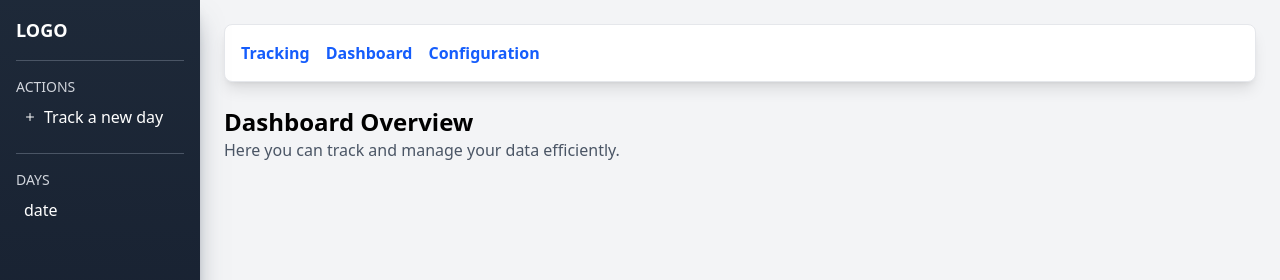
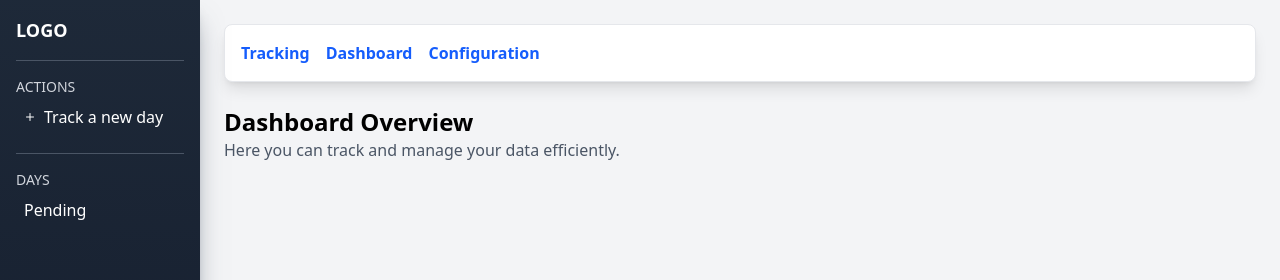
Before and after one commit to ecn-code/ai-food-tracker, a React (Vite) app: page / in a window 1280 px wide. Both pictures are taken after a click on the link "Track a new day". Shown: the top 280 px of the page. Built offline with nearby package versions, Linux system fonts and the light colour scheme.

Commit message:
add Home and Track components; enhance LeftPanel with track management functionality

```diff
--- a/src/components/Header.tsx
+++ b/src/components/Header.tsx
@@ -1,8 +1,6 @@
 import { Menu } from "lucide-react";
 
 export default function LeftPanel({ setMenuOpen }: { setMenuOpen: (state: boolean) => void }) {
-    console.log('b')
-
     return (
         <header className="flex justify-between items-center bg-white shadow-lg p-2 md:p-4 rounded-lg w-full transition-all border border-gray-200">
             <button
--- /dev/null
+++ b/src/components/Home.tsx
@@ -0,0 +1,8 @@
+export default function Home() {
+    return (
+        <>
+            <h1 className="text-2xl font-bold">Dashboard Overview</h1>
+            <p className="text-gray-600">Here you can track and manage your data efficiently.</p>
+        </>
+    );
+}
--- a/src/components/Layout.tsx
+++ b/src/components/Layout.tsx
@@ -1,20 +1,23 @@
 import { useState } from "react";
 import LeftPanel from "./LeftPanel"
 import Header from "./Header"
+import Home from "./Home";
+import Track, { TRACK_TYPE } from "./Track";
 
 export default function Layout() {
   const [menuOpen, setMenuOpen] = useState(false);
-  console.log('a')
-
+  const [tracks, setTracks] = useState(new Array<TRACK_TYPE>);
+  const [selectedTrack, setSelectedTrack] = useState<TRACK_TYPE | null>(null);
   return (
     <div className="flex flex-col h-screen">
       <div className="flex flex-1">
-        <LeftPanel menuOpen={menuOpen} setMenuOpen={setMenuOpen} />
+        <LeftPanel menuOpen={menuOpen} setMenuOpen={setMenuOpen} tracks={tracks} setTracks={setTracks} setSelectedTrack={setSelectedTrack} />
         <main className="flex-1 bg-gray-100 p-4 md:p-6 flex flex-col">
           <Header setMenuOpen={setMenuOpen} />
           <div className="mt-6 flex-1">
-            <h1 className="text-2xl font-bold">Dashboard Overview</h1>
-            <p className="text-gray-600">Here you can track and manage your data efficiently.</p>
+
+            {selectedTrack ? <Track track={selectedTrack} /> : <Home />}
+
           </div>
         </main>
       </div>
--- a/src/components/LeftPanel.tsx
+++ b/src/components/LeftPanel.tsx
@@ -1,8 +1,18 @@
 import { X, Plus } from "lucide-react";
-
-export default function LeftPanel({ menuOpen, setMenuOpen }: { menuOpen: boolean, setMenuOpen: (state: boolean) => void }) {
-    console.log('d')
-
+import { TRACK_TYPE } from "./Track";
+export default function LeftPanel({ menuOpen, setMenuOpen, tracks, setTracks, setSelectedTrack }: {
+    menuOpen: boolean,
+    setMenuOpen: (state: boolean) => void,
+    tracks: Array<TRACK_TYPE>,
+    setTracks: (tracks: Array<TRACK_TYPE>) => void,
+    setSelectedTrack: (track: TRACK_TYPE | null) => void
+}) {
+    const addTrackDay = () => {
+        setTracks([...tracks, { id: Math.random().toString(36), date: null, name: 'Pending' }])
+    }
+    const openTrack = (track: TRACK_TYPE) => {
+        setSelectedTrack(track)
+    }
     return (
         <aside
             className={`flex flex-col w-[200px] bg-gradient-to-b from-gray-800 to-gray-900 text-white p-4 fixed md:relative h-full transition-transform
@@ -23,12 +33,18 @@ export default function LeftPanel({ menuOpen, setMenuOpen }: { menuOpen: boolean
                     <h2 className="text-gray-300 text-sm uppercase">Actions</h2>
                     <a href="#" className="inline-flex items-center p-2 rounded hover:bg-gray-700 transition-colors">
                         <Plus size={12} />
-                        <span className="ml-2">Track a new day</span>
+                        <span onClick={addTrackDay} className="ml-2">Track a new day</span>
                     </a>
                 </section>
                 <section className="border-t border-gray-600 pt-4">
                     <h2 className="text-gray-300 text-sm uppercase">Days</h2>
-                    <a href="#" className="block p-2 rounded hover:bg-gray-700 transition-colors">date</a>
+                    {
+                        tracks.map((track) => {
+                            return (
+                                <a onClick={() => openTrack(track)} key={track.id} href="#" className="block p-2 rounded hover:bg-gray-700 transition-colors">{track.name}</a>
+                            )
+                        })
+                    }
                 </section>
             </nav>
         </aside>
--- /dev/null
+++ b/src/components/Track.tsx
@@ -0,0 +1,7 @@
+export type TRACK_TYPE = { id: string, date: Date | null, name: string };
+
+export default function Track({ track }: { track: TRACK_TYPE }) {
+    return (
+        <span>{track.id}</span>
+    );
+}
```
